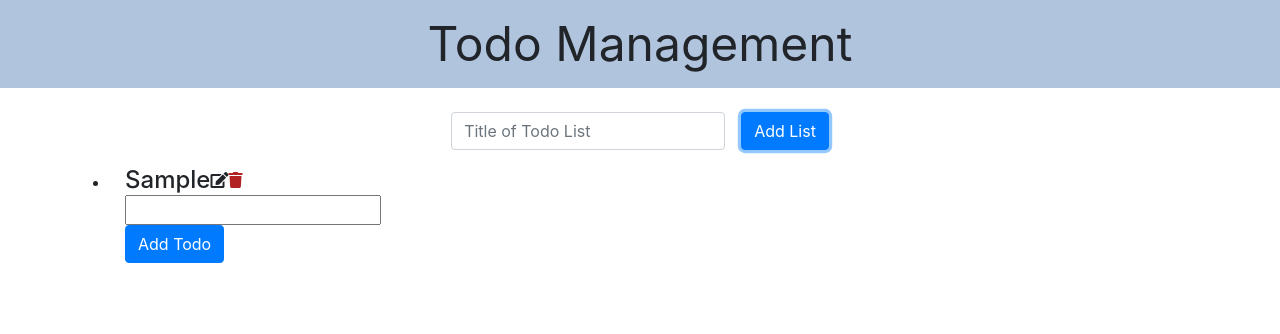
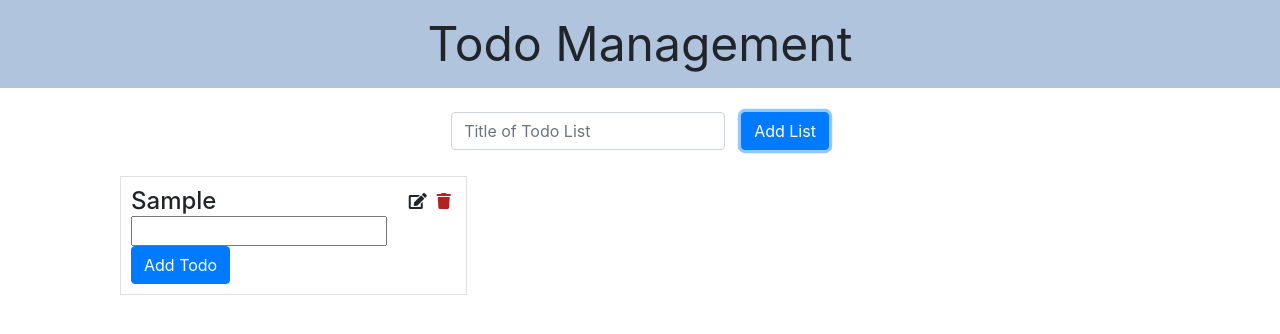
Before and after one commit to kevinlee6/Small-Projects, a React (Create React App) app: page / in a window 1280 px wide. Both pictures are taken after typing "Sample" into the empty fields and a click on the button "Add List". Shown: the top 334 px of the page. Built offline with nearby package versions, Linux system fonts and the light colour scheme.

Commit message:
Change grid format of todolists and todos.

```diff
--- a/src/App.css
+++ b/src/App.css
@@ -1,9 +1,10 @@
 .TodoLists-container {
-  display: flex;
-  flex-wrap: wrap;
+  list-style: none;
 }
 
-.options {
+.options > * {
+  cursor: pointer;
+  margin: 0 5px;
 }
 
 .fa-trash {
--- a/src/App.js
+++ b/src/App.js
@@ -37,7 +37,7 @@ class App extends Component {
         <Header />
         <div className="container">
           <AddTodoList addTodoList={this.addTodoList} />
-          <ul className="row">
+          <ul className="TodoLists-container row">
             {this.state.todoLists.map(({ id, title }) => (
               <TodoList
                 key={id}
--- a/src/components/TodoList.css
+++ b/src/components/TodoList.css
@@ -1,10 +1,21 @@
+.TodoList-container {
+  padding: 0;
+}
+
 .TodoList {
-  width: 80%;
+  padding: 10px;
+  margin: 10px;
+  border: 1px solid rgba(100, 100, 100, 0.2);
+}
+
+.TodoList-todos {
+  padding: 0 10px;
 }
 
 .TodoList-header {
   display: flex;
   align-items: center;
+  justify-content: space-between;
 }
 
 .TodoList-header h4 {
--- a/src/components/TodoList.js
+++ b/src/components/TodoList.js
@@ -37,11 +37,13 @@ export default class TodoList extends Component {
         <div className="TodoList">
           <div className="TodoList-header">
             <h4>{title}</h4>
-            <i className="fas fa-edit" />
-            <i onClick={() => deleteTodoList(id)} className="fas fa-trash" />
+            <div className="options">
+              <i className="fas fa-edit" />
+              <i onClick={() => deleteTodoList(id)} className="fas fa-trash" />
+            </div>
           </div>
           <AddTodo addTodo={this.addTodo} />
-          <ul>
+          <ul className="TodoList-todos">
             {this.state.todos.map(({ id, content }) => (
               <Todo
                 key={id}
```
